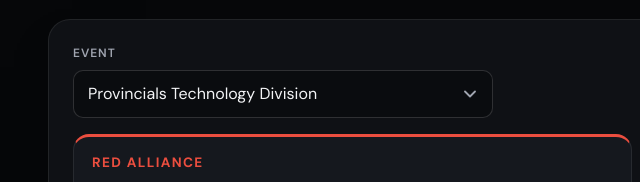
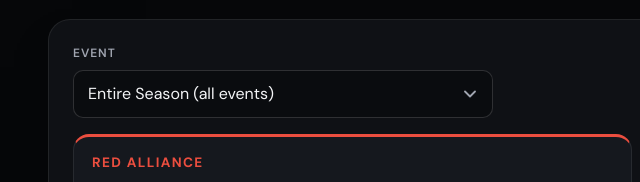
Before and after one commit to mtbWill13/Makeshift-Data-App-V1, a website: page public/alliance/index.html in a window 1280 px wide. Shown: the part 468-650 px from the top of the page, 0-640 px from the left. Drawn offline with Linux system fonts and the light colour scheme.

Commit message:
made season default option

```diff
--- a/public/alliance/index.html
+++ b/public/alliance/index.html
@@ -29,11 +29,11 @@
         <div class="control-group event-control">
           <label for="eventKey">Event</label
           ><select id="eventKey">
-            <option value="season">Entire Season (all events)</option>
+            <option value="season" selected>Entire Season (all events)</option>
             <option value="2026onham">McMaster</option>
             <option value="2026onosh">Durham College</option>
             <option value="2026onwat">Waterloo</option>
-            <option value="2026oncmp2" selected>
+            <option value="2026oncmp2">
               Provincials Technology Division
             </option>
             <option value="2026oncmp1">Provincials Science Division</option>
```
Also changed, not shown: public/compare/index.html (+2 -2 lines), public/index/index.html (+2 -2 lines).
